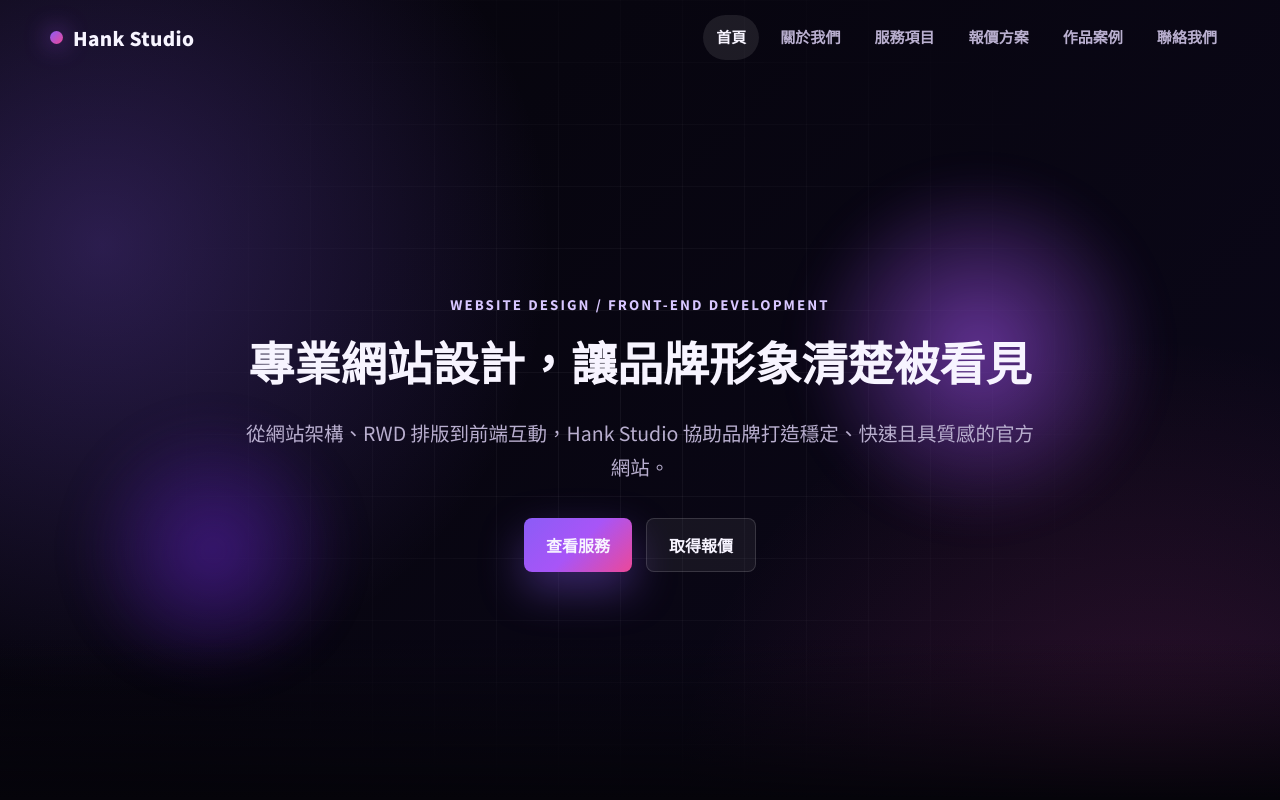
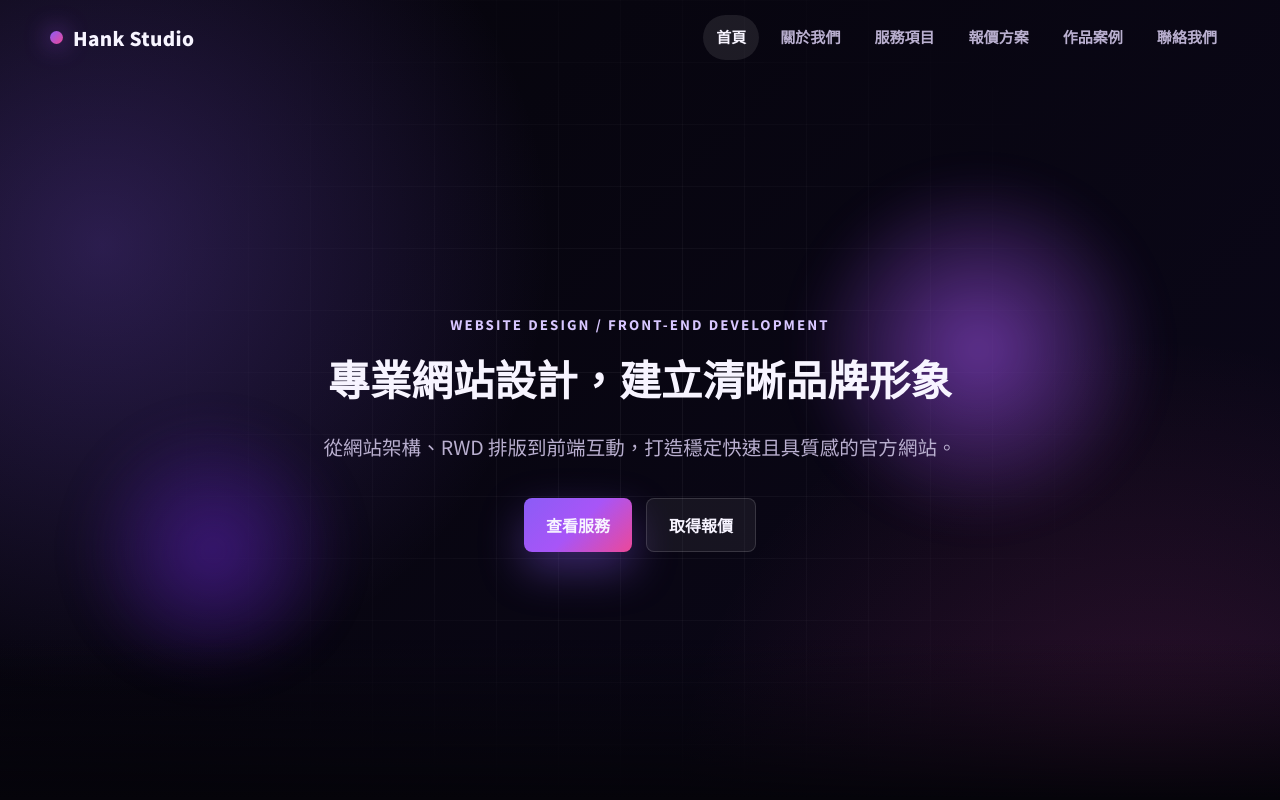
Before and after one commit to hankstudio-hub/hankstudio, a plain HTML site: page index.html in a window 1280 px wide. Shown: the top 800 px of the page. Drawn offline with Linux system fonts and the light colour scheme.

Commit message:
Keep hero headline on one line

```diff
--- a/assets/css/style.css
+++ b/assets/css/style.css
@@ -245,9 +245,9 @@ h3 {
 
 .hero h1 {
   margin-bottom: 24px;
-  max-width: 820px;
+  max-width: 100%;
   margin-inline: auto;
-  font-size: clamp(1.9rem, 3.6vw, 3.35rem);
+  font-size: clamp(1.8rem, 3.25vw, 3rem);
   font-weight: 900;
   letter-spacing: 0;
   line-height: 1.32;
@@ -981,6 +981,17 @@ h3 {
   }
 }
 
+@media (min-width: 821px) {
+  .hero h1,
+  .hero-copy {
+    white-space: nowrap;
+  }
+
+  .hero-copy {
+    max-width: 1000px;
+  }
+}
+
 @media (max-width: 620px) {
   .container {
     width: min(calc(100% - 28px), var(--max));
--- a/index.html
+++ b/index.html
@@ -35,8 +35,8 @@
       <div class="hero-grid"></div>
       <div class="container hero-inner">
         <p class="eyebrow reveal">Website Design / Front-end Development</p>
-        <h1 class="reveal">專業網站設計，讓品牌形象清楚被看見</h1>
-        <p class="hero-copy reveal">從網站架構、RWD 排版到前端互動，Hank Studio 協助品牌打造穩定、快速且具質感的官方網站。</p>
+        <h1 class="reveal">專業網站設計，建立清晰品牌形象</h1>
+        <p class="hero-copy reveal">從網站架構、RWD 排版到前端互動，打造穩定快速且具質感的官方網站。</p>
         <div class="hero-actions reveal">
           <a class="btn btn-primary" href="services.html">查看服務</a>
           <a class="btn btn-ghost" href="pricing.html">取得報價</a>
```
